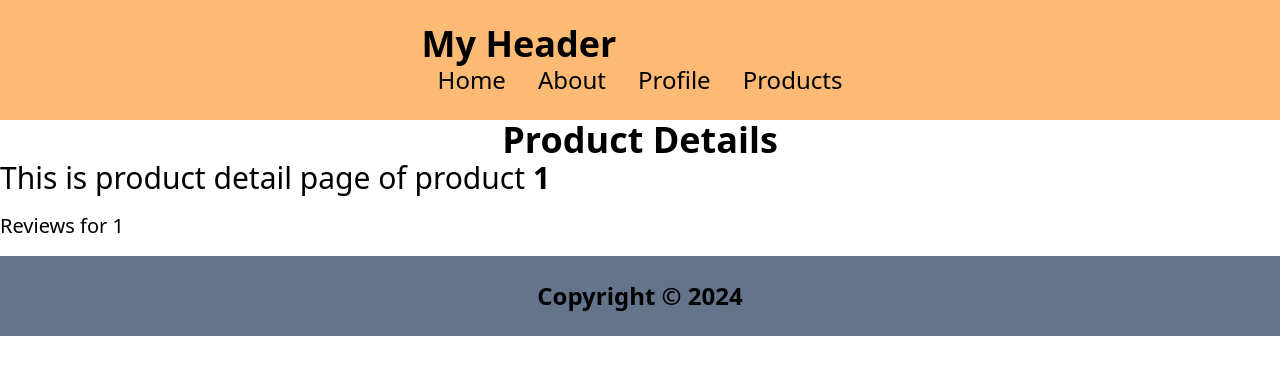
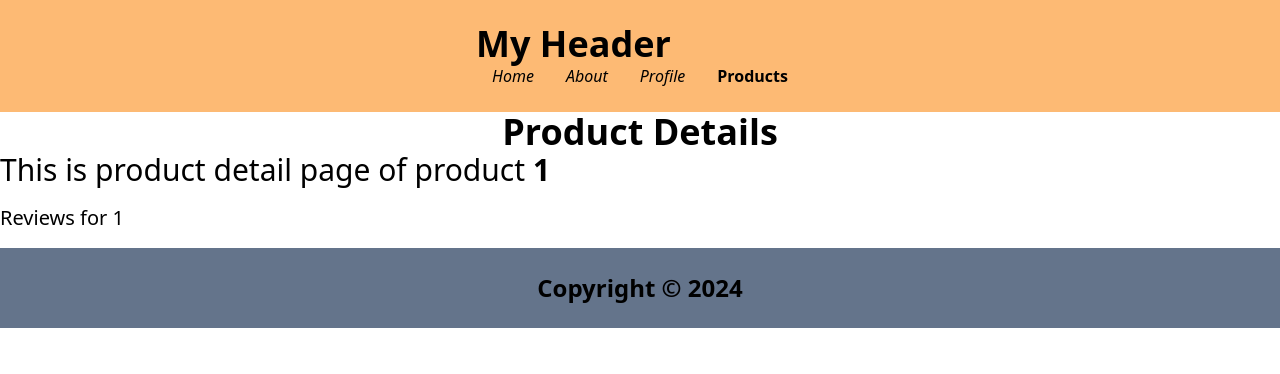
Before and after one commit to Shantanu-Saini/next-js, a Next.js app: page /products/1 in a window 1280 px wide. Shown: the top 374 px of the page. Built offline with nearby package versions, Linux system fonts and the light colour scheme.

Commit message:
active link styling

```diff
--- a/src/components/Header.jsx
+++ b/src/components/Header.jsx
@@ -1,20 +1,36 @@
-import Link from 'next/link'
-import React from 'react'
+"use client";
+import Link from 'next/link';
+import { usePathname } from 'next/navigation';
+import React from 'react';
 
 function Header() {
+
+  const pathname = usePathname();
+  const navLinks = [
+    { name: "Home", href: "/" },
+    { name: "About", href: "/about" },
+    { name: "Profile", href: "/profile" },
+    { name: "Products", href: "/products" },
+  ]
+
   return (
     <div>
       <header className='grid place-content-center bg-orange-300 py-6'>
         <h1 className='text-4xl font-bold'>My Header</h1>
         <div className='flex items-center justify-center'>
-          <Link href='/' className="text-2xl mx-4">Home</Link>
-          <Link href='/about' className="text-2xl mx-4">About</Link>
-          <Link href='/profile' className="text-2xl mx-4">Profile</Link>
-          <Link href='/products' className="text-2xl mx-4">Products</Link>
+
+          {
+            navLinks.map((link) => {
+              const isActive = link.href === "/" ? pathname === link.href : pathname.startsWith(link.href);
+              return (
+                <Link key={link.name} href={link.href} className={isActive ? `font-bold mx-4` : `mx-4 italic`}>{link.name}</Link>
+              )
+            })
+          }
         </div>
       </header>
     </div>
   )
 }
 
-export default Header
+export default Header;
```
